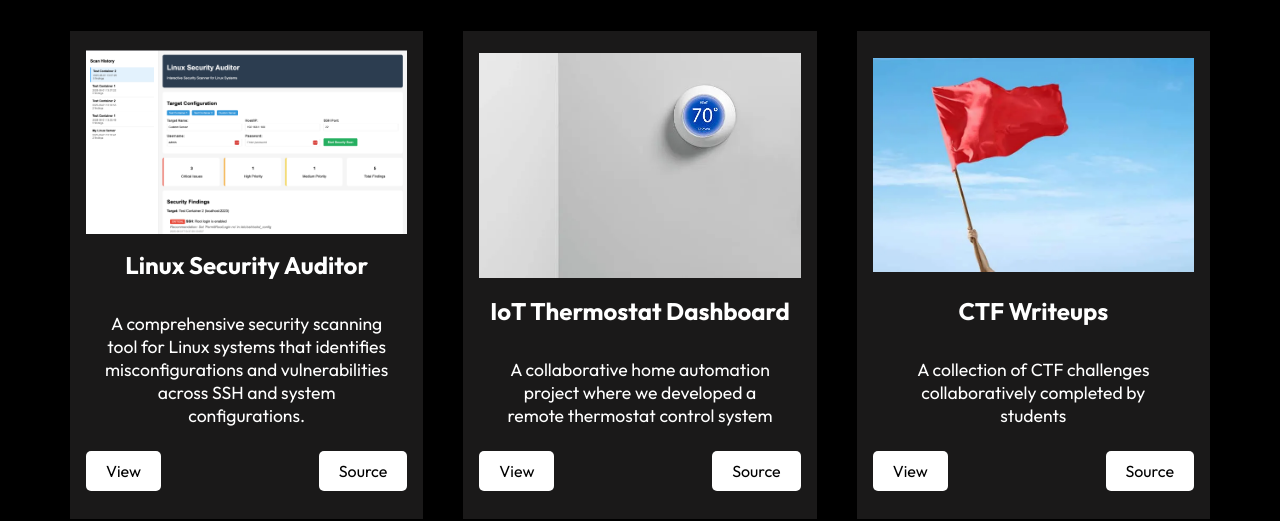
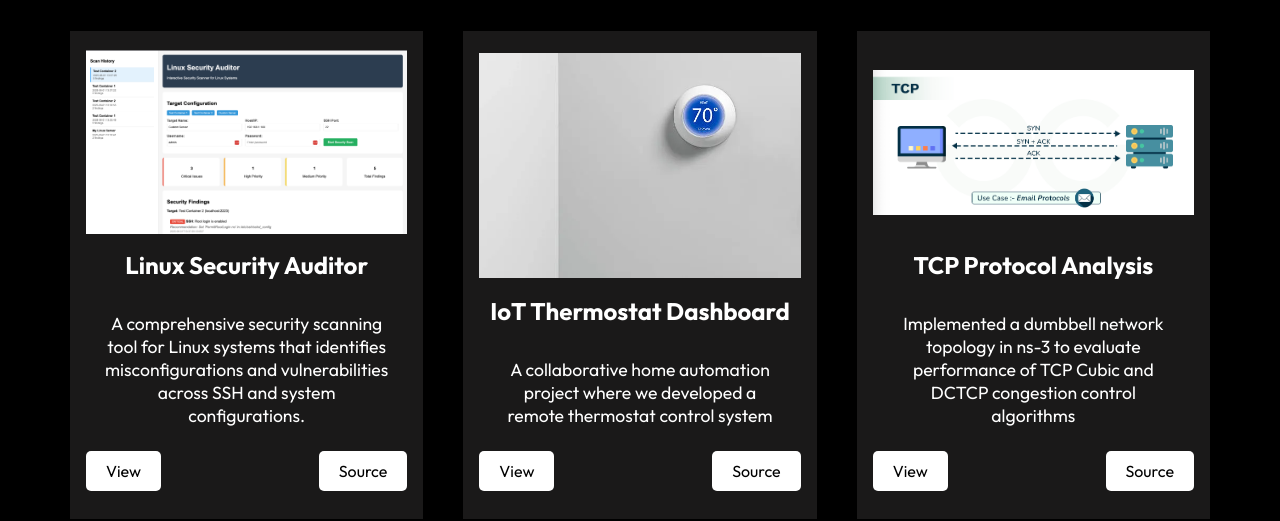
Before and after one commit to Alapp1/personal_website, a React (Create React App) app: page /project in a window 1280 px wide. Shown: the part 665-1186 px from the top of the page. Built offline with nearby package versions, Linux system fonts and the light colour scheme.

Commit message:
Added tcp project

```diff
--- a/src/components/WorkCardData.js
+++ b/src/components/WorkCardData.js
@@ -3,6 +3,7 @@ import pro3 from "../assets/auditor.jpg";
 import thermostat from "../assets/thermostat.jpg";
 import linux1 from "../assets/linux-1.jpg";
 import linux2 from "../assets/linux-2.jpg";
+import tcpjpg from "../assets/tcp.jpg";
 
 const ProjectCardData = [
   {
@@ -20,11 +21,11 @@ const ProjectCardData = [
     source: "https://github.com/Alapp1/thermostat",
   },
   {
-    imgsrc: pro2,
-    title: "CTF Writeups",
-    text: "A collection of CTF challenges collaboratively completed by students",
-    view: "https://github.com/Alapp1/CTF-Writeups",
-    source: "https://github.com/Alapp1/CTF-Writeups",
+    imgsrc: tcpjpg,
+    title: "TCP Protocol Analysis",
+    text: "Implemented a dumbbell network topology in ns-3 to evaluate performance of TCP Cubic and DCTCP congestion control algorithms",
+    view: "https://github.com/Alapp1/TCP-Protocols-Analysis",
+    source: "https://github.com/Alapp1/TCP-Protocols-Analysis",
   },
 ];
 
```
Also changed, not shown: src/assets/tcp.jpg (added).
